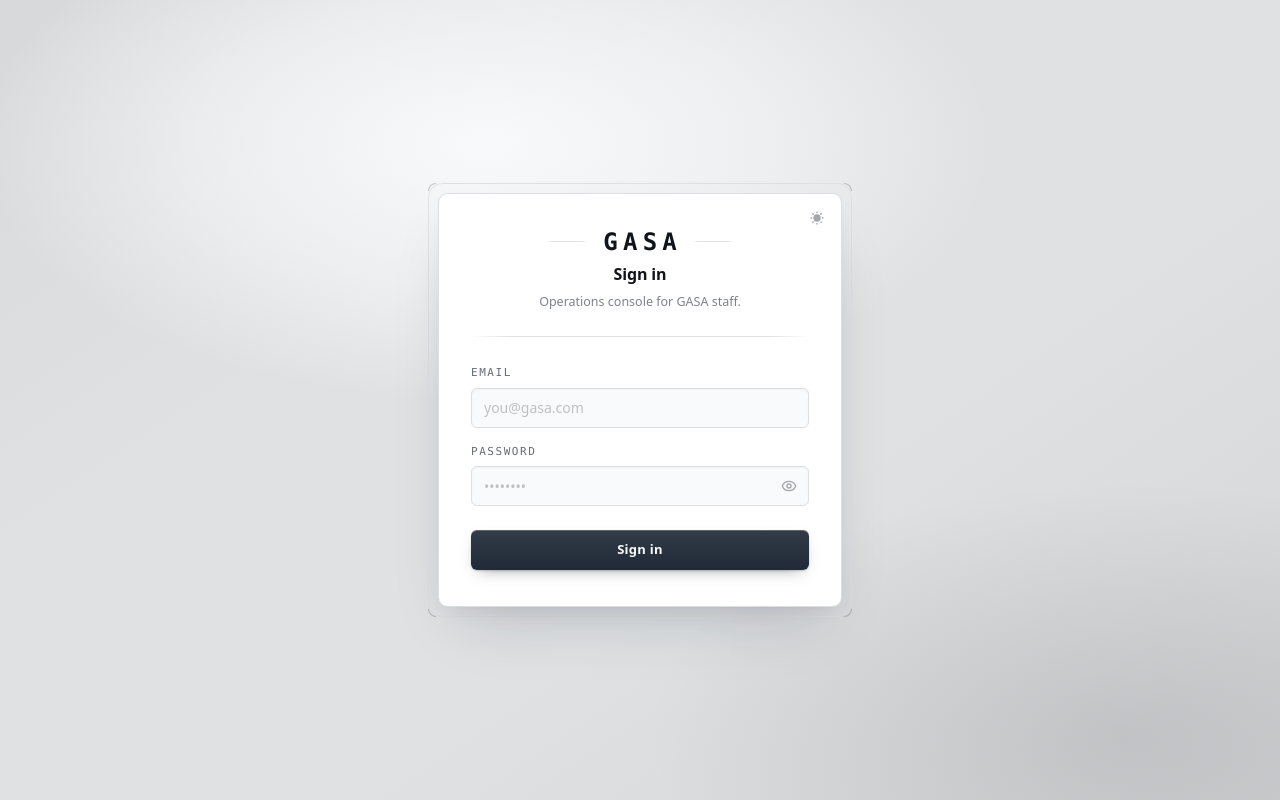
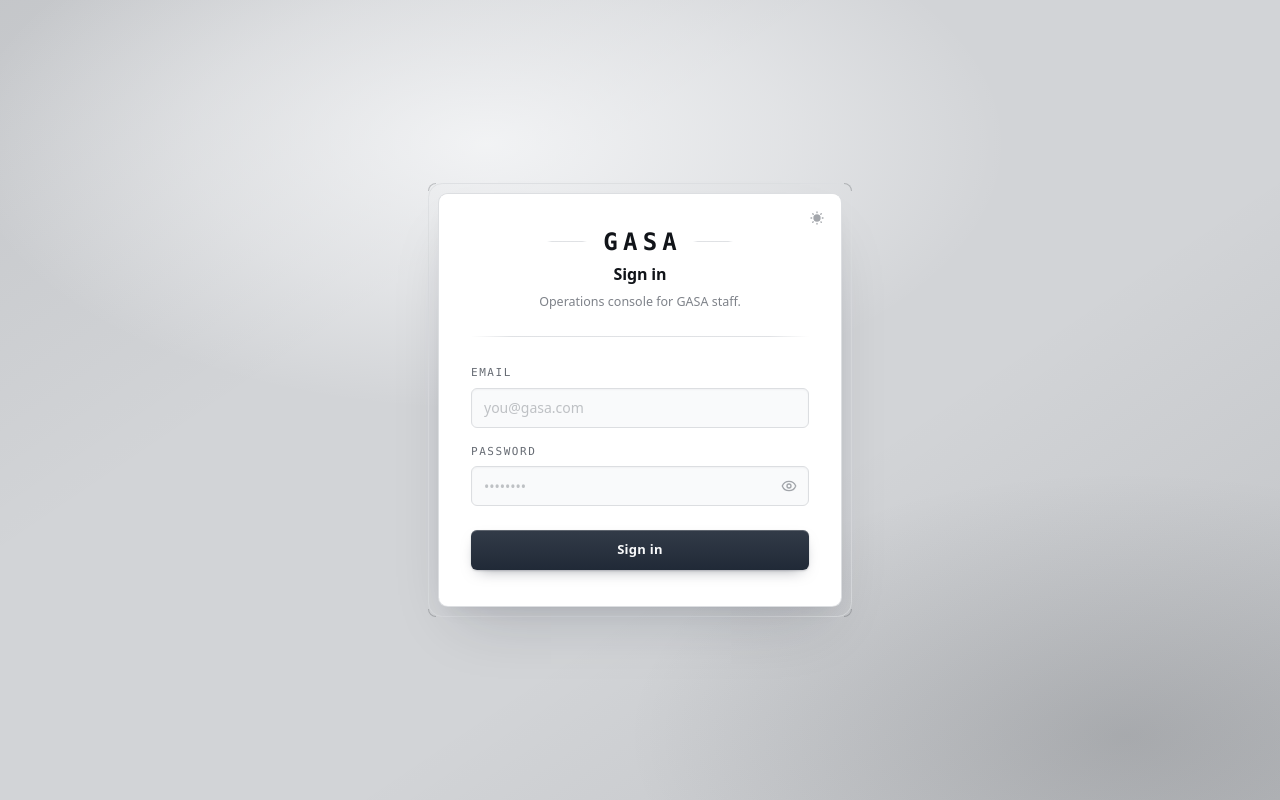
Before and after one commit to swiftlyph/admin-platform, a React (Vite) app: page /login in a window 1280 px wide. Built offline with nearby package versions, Linux system fonts and the light colour scheme; no server answers.

Commit message:
active state sidebar partialy implemented

```diff
--- a/src/components/sidebar.css
+++ b/src/components/sidebar.css
@@ -41,16 +41,38 @@
   --rail-notch: 1.125rem;
   /* How far the pill is inset from each side of the rail. */
   --rail-inset: 0.5rem;
+  /*
+    How far the active row's bulge pushes past the rail's right edge.
+
+    This is now the only number that shapes the effect. The rail and the pill
+    share a surface, so the bulge is not a chip laid on the rail — it is the
+    rail's own edge swelling outward around the active item and returning.
+  */
+  --rail-overhang: 0.75rem;
 }
 
 @utility rail-surface {
-  background-color: color-mix(in oklch, var(--foreground) 3.5%, var(--sidebar));
-  background-image: linear-gradient(
-    to bottom,
-    color-mix(in oklch, var(--background) 55%, transparent) 0%,
-    transparent 42%,
-    color-mix(in oklch, var(--foreground) 2.5%, transparent) 100%
-  );
+  /*
+    The rail is the SAME surface as the active pill — that is the whole
+    mechanism now.
+
+    Previously the rail sat a step below the page and the active row took the
+    page's colour, so the row was a light lozenge *inside* a grey rail. Two
+    colours means a seam, and every attempt to disguise that seam with corner
+    patches left visible nubs above and below the pill.
+
+    With the rail painted the same near-white as the pill, there is no seam to
+    hide: the active row's bulge simply reads as the rail's own edge swelling
+    outward and returning — one continuous silhouette, exactly as in the
+    reference. The separation from the page is then carried by the right edge
+    alone (a hairline, owned by the primitive) rather than by a value step.
+
+    The vertical wash is dropped with it. It existed to give a grey panel some
+    body; on a surface that must match the pill exactly, any gradient would
+    make the match drift down the column and re-introduce the seam.
+  */
+  background-color: var(--background);
+  background-image: none;
   /*
     No border-right and no inward shadow here.
 
@@ -65,17 +87,17 @@
 
 .dark .rail-surface {
   /*
-    Dark inverts the logic, not the recipe. On a dark ground an added *light*
-    wash is what carries depth — a darker wash on near-black is invisible — so
-    the rail lifts a step above the page and the sheen falls from the top.
+    Dark follows the same rule as light, for the same reason: the rail must be
+    the SAME surface as the active pill, or the seam comes back and with it the
+    corner nubs.
+
+    The previous lifted fill and top-down sheen existed to give a dark panel
+    body against a darker page. That job now belongs to the right edge alone —
+    a single hairline, owned by the primitive — which is enough to separate two
+    regions that share a colour.
   */
-  background-color: color-mix(in oklch, white 2.5%, var(--sidebar));
-  background-image: linear-gradient(
-    to bottom,
-    rgb(255 255 255 / 0.035) 0%,
-    transparent 38%,
-    rgb(0 0 0 / 0.12) 100%
-  );
+  background-color: var(--background);
+  background-image: none;
 }
 
 /*
@@ -188,12 +210,68 @@
 }
 
 /*
-  Nothing widens or un-clips the rail any more.
+  UN-CLIPPING, so the notch can exist.
 
-  An earlier pass had the active row protrude past the rail's edge, which
-  needed the wrapper widened and SidebarContent's `overflow-auto` disabled to
-  let it escape. The pill sits entirely INSIDE the panel, so both of those are
-  gone and the primitive's own scrolling and clipping are left untouched.
+  Two clips in the primitive would each erase this effect on their own, and
+  both have to go. They are stated here as real selectors because both live in
+  the primitive's own base class strings, where a utility of equal specificity
+  would only win by Tailwind's emission order — the coin flip this file's
+  other overrides already document losing.
+
+  1. `sidebar-content` carries `overflow-auto` (scrolling long nav lists),
+     which crops the pill's overhang to a flat edge at the rail boundary.
+
+     `overflow-x: visible` alongside `overflow-y: auto` does NOT work here:
+     when one axis is `visible` and the other is not, the spec computes the
+     `visible` axis to `auto`, so the pair silently becomes auto/auto and the
+     overhang is clipped exactly as before.
+
+     So the clip is dropped outright. This app's nav is five destinations in
+     two sections — it does not overflow a viewport, and the primitive's
+     `flex-1 min-h-0` still keeps the footer pinned. If the nav ever grows
+     long enough to need scrolling, the notch and a scroll container are
+     genuinely incompatible on the same element and the scroll has to move to
+     an inner wrapper.
+  2. `sidebar-menu-button` carries `overflow-hidden` (it truncates long
+     labels), which clips the row's OWN ::before/::after — the fillets would
+     never paint. Truncation is preserved by the primitive's
+     `[&>span:last-child]:truncate`, which does the real work; the row-level
+     clip is belt-and-braces that the notch cannot coexist with.
+*/
+[data-slot="sidebar-content"] {
+  overflow: visible;
+}
+
+.rail-row[data-active="true"] {
+  overflow: visible;
+}
+
+/*
+  The collapsed icon rail keeps none of this.
+
+  At 3rem wide the rail is a column of square targets; a capsule hanging
+  0.75rem past its edge would be wider than the margin it sits in, and the
+  fillets would have no rail left to curve against. The collapsed state goes
+  back to a plain filled square — which is what the reference's own narrow
+  variants do.
+*/
+[data-collapsible="icon"] .rail-row[data-active="true"] {
+  margin-right: 0;
+  padding-right: 0;
+  overflow: hidden;
+}
+
+
+/*
+  Interrupting the rail's right edge.
+
+  `sidebar-container` paints one hard `border-r` down the full height of the
+  rail. A border is a single line on one box — it cannot bow outward — so the
+  bulge has to cover it rather than bend it: the active row overhangs PAST the
+  border and, being painted later, hides the 1px line across its own height.
+
+  The edge stays intact everywhere else on the rail, which is what makes the
+  interruption read as the silhouette swelling rather than as a broken line.
 */
 
 /*
@@ -213,21 +291,71 @@
 
 @utility rail-active {
   /*
-    A solid fill and NO edge of any kind.
+    THE BULGE.
 
-    The hairlines that used to trace the top and bottom made sense while the
-    row sat inside the rail. Now that it protrudes, those strips run along the
-    tongue against the page and outline it — which is exactly what turns the
-    shape into a floating card instead of a piece of the rail reaching out.
-    The reference's tongue has no border at all; its colour alone separates it.
+    The active row IS the rail here — same surface, same colour — so this rule
+    carries no fill of its own beyond matching that surface, and no edge. What
+    marks the row is its silhouette: it extends past the rail's right boundary
+    and its ends are fully rounded, so the rail's edge appears to swell outward
+    around the active item and return.
+
+    The negative right margin is what lets it overhang without widening the
+    rail — the primitive's container keeps its width, so nothing reflows — and
+    the matching right padding keeps the label from drifting with it.
+
+    No box-shadow. A shadow would imply the pill floats above the rail, which
+    is precisely the reading this construction exists to avoid.
   */
   background-color: var(--background);
   background-image: none;
   box-shadow: none;
+  position: relative;
+  z-index: 1;
+  margin-right: calc(var(--rail-overhang) * -1);
+  padding-right: calc(0.75rem + var(--rail-overhang));
+  border-radius: var(--rail-notch);
 }
 
+/*
+  The two fillets.
+
+  Each is a square block of the PAGE's colour with one corner rounded, parked
+  just outside the pill's rounded end and tight against the rail's right edge.
+  The rounded corner faces the pill, so the eye reads a continuous edge that
+  leaves the rail, curves around the capsule, and returns — the rail appearing
+  to bend rather than to be interrupted.
+
+  Drawn in `--background` (the page colour, which is also the pill's fill)
+  rather than in the rail's colour: these are the page intruding into the rail,
+  which is the same story the pill itself tells. Painting them in the rail's
+  tone would fill the gap but read as two grey nubs.
+
+  `box-shadow` sprays the same colour outward by a hair to close the seam
+  against the pill's antialiased edge — without it a 1px hairline of rail
+  shows in the joint at some zoom levels.
+*/
+/*
+  NO FILLETS.
+
+  Four passes were spent trying to draw two concave corner patches that would
+  hide the seam between a grey rail and a light pill: a rounded square, then a
+  radial-gradient anchored on the near corner, then one anchored on the far
+  corner. Each rendered as a pair of small grey blocks above and below the
+  pill, because a separate box butted against a shape it is not part of always
+  shows its own edges.
+
+  The seam is gone now — the rail and the pill are the same surface (see
+  `rail-surface`) — so there is nothing left to patch. The bulge is drawn by
+  the row's own geometry alone, which is what makes it one continuous
+  silhouette rather than three boxes pretending to be one.
+*/
+
 .dark .rail-row:hover:not([data-active="true"]) {
-  /* The rail is dark, so the hover tick lifts in value instead of dropping. */
+  /* The rail is dark, so the hover tick lifts in value instead of dropping.
+     The fill is suppressed here for the same reason as in light — see the
+     light-mode hover rule below. */
+  background-color: transparent;
+  background-image: none;
   box-shadow: inset 2px 0 0 0 color-mix(in oklch, var(--sidebar-foreground) 26%, transparent);
 }
 
@@ -283,8 +411,48 @@
   list feel alive rather than merely clickable.
 */
 .rail-row:hover:not([data-active="true"]) {
+  /*
+    The fill is SUPPRESSED, not tinted.
+
+    `SidebarMenuButton` and `SidebarMenuSubButton` both hard-code
+    `hover:bg-sidebar-accent` in their base class strings. That token is a tint
+    of the rail (light 0.935 against a 0.985 rail), which made hover a solid
+    grey capsule — heavier than the active row, which carries no fill at all
+    now that it reads as the rail's own edge swelling outward. Hover was
+    out-shouting "you are here", which is exactly backwards.
+
+    Stated as a real selector rather than a competing utility: a plain
+    `hover:bg-transparent` class ties with the primitive's on specificity, and
+    the winner is then whichever Tailwind emits later — the coin flip this file
+    has already documented losing twice (see the active-surface and sub-list
+    notes above).
+
+    The leading tick below is left to carry hover on its own. It marks the edge
+    the eye is already tracking, and being a shadow rather than a fill it can
+    never compete with the active row's silhouette.
+  */
+  background-color: transparent;
+  background-image: none;
   box-shadow: inset 2px 0 0 0 color-mix(in oklch, var(--sidebar-foreground) 18%, transparent);
   transform: translateX(1px);
+}
+
+/*
+  Press, for the same reason as hover.
+
+  The primitive carries `active:bg-sidebar-accent` as well, so without this a
+  row still flashes the grey capsule on mouse-down — the exact fill just
+  removed from hover, reappearing for the length of a click. The press signal
+  is the tick deepening instead, which keeps every state on one device.
+*/
+.rail-row:active:not([data-active="true"]) {
+  background-color: transparent;
+  background-image: none;
+  box-shadow: inset 2px 0 0 0 color-mix(in oklch, var(--sidebar-foreground) 30%, transparent);
+}
+
+.dark .rail-row:active:not([data-active="true"]) {
+  box-shadow: inset 2px 0 0 0 color-mix(in oklch, var(--sidebar-foreground) 42%, transparent);
 }
 
 /*
@@ -356,7 +524,21 @@
   border-radius: 0;
 }
 
-.rail-heading:hover {
+.rail-heading:hover,
+.rail-heading:active,
+.rail-heading[data-state="open"]:hover {
+  /*
+    A heading is a label, not a target: no tick, no travel, and no fill.
+
+    nav-main.tsx passes `hover:bg-transparent` on this row, but that is a plain
+    utility of the same specificity as the primitive's `hover:bg-sidebar-accent`
+    — and the primitive also carries `data-open:hover:bg-sidebar-accent`, which
+    fires on exactly these rows because every section starts open. Both are
+    pinned here as real selectors so the heading can never take a fill by
+    emission order.
+  */
+  background-color: transparent;
+  background-image: none;
   transform: none;
   box-shadow: none;
 }
--- a/src/features/auth/login.css
+++ b/src/features/auth/login.css
@@ -52,26 +52,34 @@
     value gap for the plate to sit in. Removing the grid must not also remove
     the ground's structure — a featureless field gives the plate nothing to
     sit against, which reads as unfinished rather than clean.
+
+    That gap has to survive the key light on top of it. At the original
+    values the base mixed to roughly oklch(0.90), then the first wash
+    repainted the upper-left in --background at 98% — effectively opaque —
+    which erased the gap exactly where the plate sits and left a near-white
+    field. The washes are meant to modulate the ground, not replace it, so
+    the key light now tops out translucent and the base carries a deeper
+    step. Same three-wash construction; visible this time.
   */
-  background-color: color-mix(in oklch, var(--foreground) 7%, var(--muted));
+  background-color: color-mix(in oklch, var(--foreground) 12%, var(--muted));
   background-image:
     radial-gradient(
       ellipse 55% 45% at 38% 18%,
-      color-mix(in oklch, var(--background) 98%, transparent) 0%,
-      color-mix(in oklch, var(--background) 55%, transparent) 40%,
-      transparent 72%
+      color-mix(in oklch, var(--background) 82%, transparent) 0%,
+      color-mix(in oklch, var(--background) 40%, transparent) 42%,
+      transparent 74%
     ),
     radial-gradient(
       ellipse 65% 55% at 88% 92%,
-      color-mix(in oklch, var(--foreground) 11%, transparent) 0%,
-      transparent 58%
+      color-mix(in oklch, var(--foreground) 16%, transparent) 0%,
+      transparent 60%
     ),
     linear-gradient(
       146deg,
-      color-mix(in oklch, var(--foreground) 4%, transparent) 0%,
+      color-mix(in oklch, var(--foreground) 7%, transparent) 0%,
       transparent 34%,
       transparent 62%,
-      color-mix(in oklch, var(--foreground) 6%, transparent) 100%
+      color-mix(in oklch, var(--foreground) 10%, transparent) 100%
     );
   background-repeat: no-repeat;
   background-size: 100% 100%;
```
